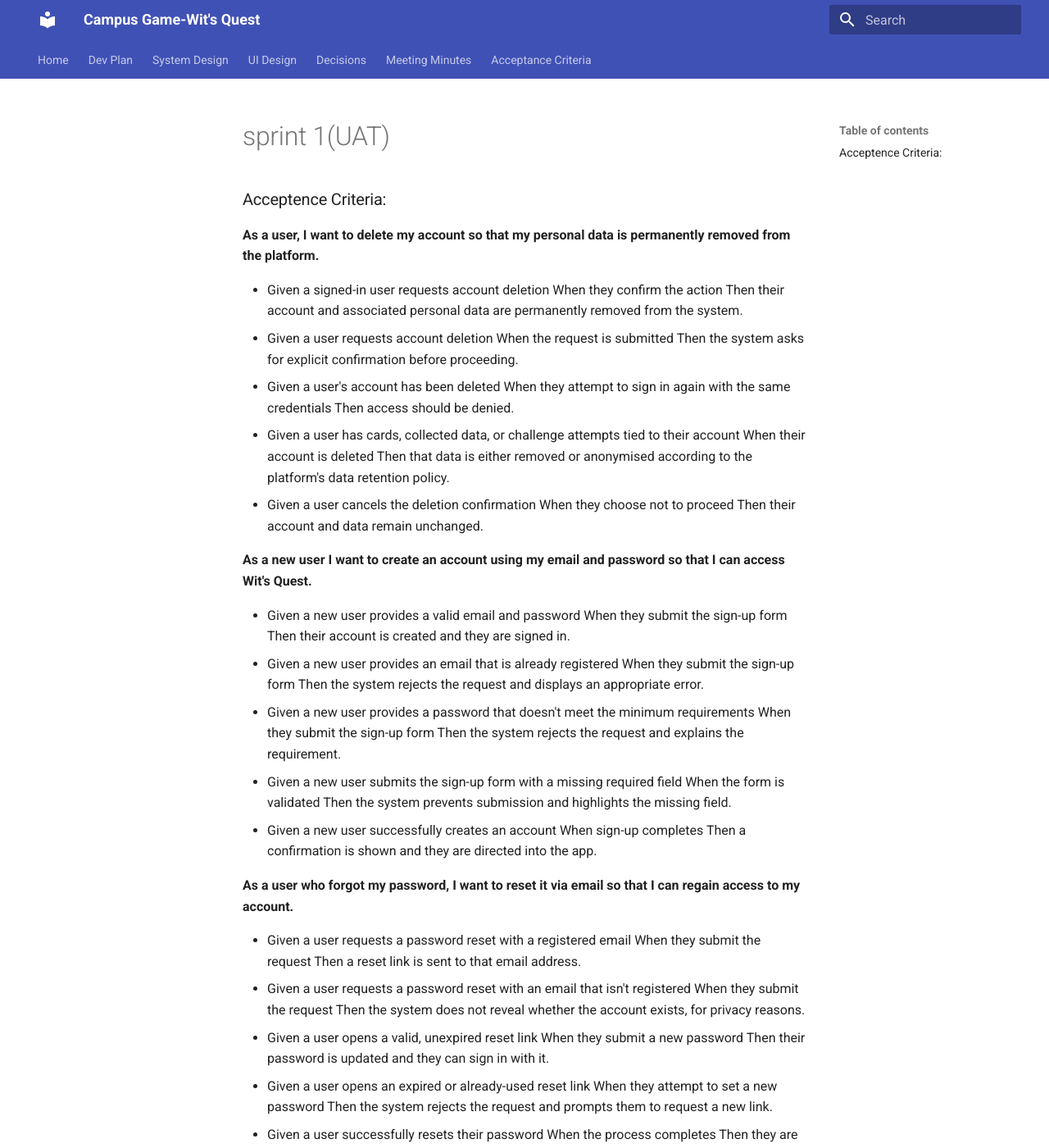
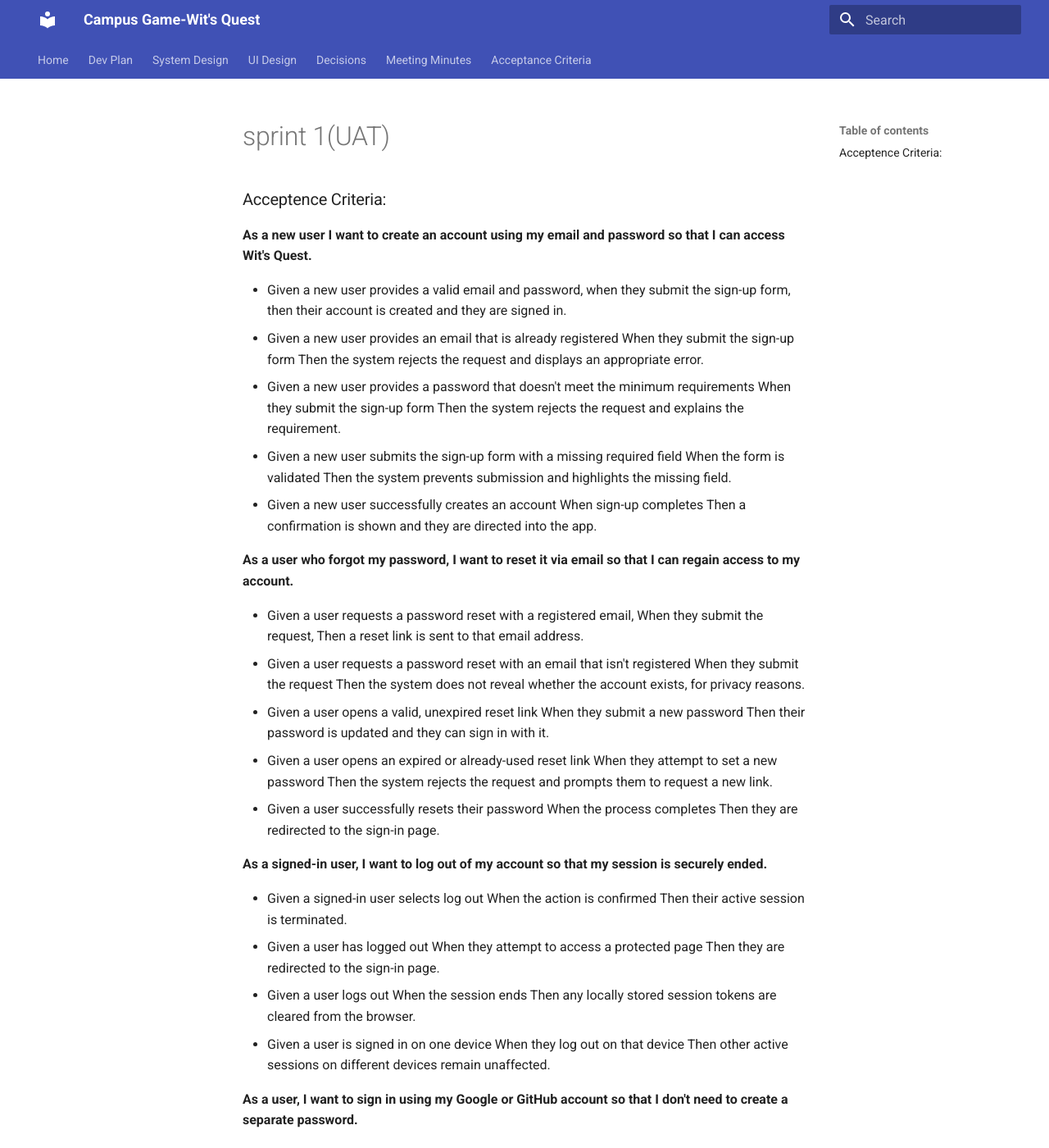
Before and after one commit to AnovuyoJ/WitsQuest, an MkDocs documentation site: the page built from docs/sprint-1(UAT).md, in a window 1280 px wide and 1400 px high. Shown: the whole window at 82% size. Built offline with MkDocs 1.6.1 and Material for MkDocs 9.7.7, drawn with Linux system fonts in a browser that asks for light colours; some of the changed text lies outside the part shown.

Commit message:
Updated the UAT

```diff
--- a/docs/sprint-1(UAT).md
+++ b/docs/sprint-1(UAT).md
@@ -1,30 +1,12 @@
-
 
 ### Acceptence Criteria:
 
-**As a user, I want to delete my account so that my personal data is permanently removed from the platform.**
-
-- Given a signed-in user requests account deletion
-When they confirm the action
-Then their account and associated personal data are permanently removed from the system.
-- Given a user requests account deletion
-When the request is submitted
-Then the system asks for explicit confirmation before proceeding.
-- Given a user's account has been deleted
-When they attempt to sign in again with the same credentials
-Then access should be denied.
-- Given a user has cards, collected data, or challenge attempts tied to their account
-When their account is deleted
-Then that data is either removed or anonymised according to the platform's data retention policy.
-- Given a user cancels the deletion confirmation
-When they choose not to proceed
-Then their account and data remain unchanged.
 
 **As a new user I want to create an account using my email and password so that I can access Wit's Quest.**
 
-- Given a new user provides a valid email and password
-When they submit the sign-up form
-Then their account is created and they are signed in.
+- Given a new user provides a valid email and password,
+when they submit the sign-up form,
+then their account is created and they are signed in.
 - Given a new user provides an email that is already registered
 When they submit the sign-up form
 Then the system rejects the request and displays an appropriate error.
@@ -40,8 +22,8 @@ Then a confirmation is shown and they are directed into the app.
 
 **As a user who forgot my password, I want to reset it via email so that I can regain access to my account.**
 
-- Given a user requests a password reset with a registered email
-When they submit the request
+- Given a user requests a password reset with a registered email,
+When they submit the request,
 Then a reset link is sent to that email address.
 - Given a user requests a password reset with an email that isn't registered
 When they submit the request
@@ -157,9 +139,7 @@ Then a summary of that event (title, distance, status) is shown.
 - Given there are no published events near the player
 When they open the map
 Then the system indicates that no nearby events are available.
-- Given a new event is published while the player has the map open
-When the data refreshes
-Then the new event marker appears without requiring a full page reload.
+
 
 **As a player, I want to see which events are too far away or have expired so that I don't waste time trying to reach them.**
 
@@ -280,9 +260,7 @@ Then the outcome is calculated using the same rules consistently, regardless of
 - Given a match reaches its end condition
 When the final state is evaluated
 Then the winner is determined according to the defined rules, not by client-side calculation alone.
-- Given a rule-breaking action is attempted via a manipulated client request
-When the server processes it
-Then the server-side validation rejects it independently of what the client sent.
+
 
 **As a player, I want to see my past match results so that I can track how I've done.**
 
```
